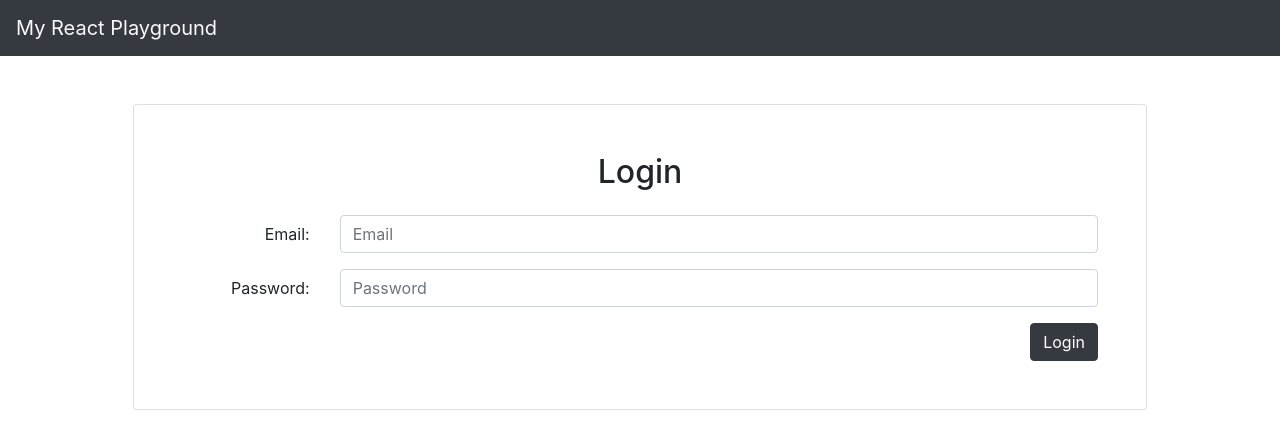
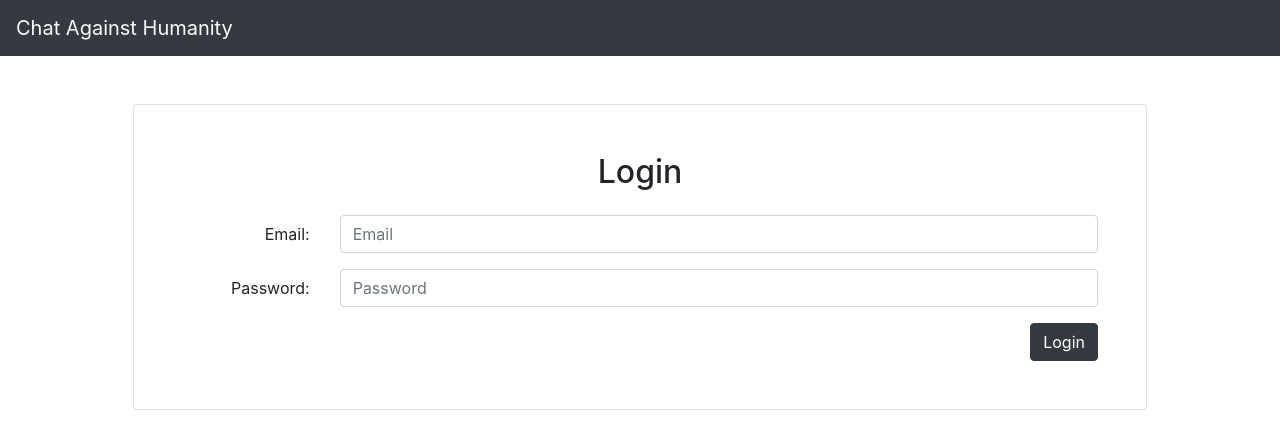
Before and after one commit to emillen/react-chat-app, a React (Create React App) app in the folder client/: page /login in a window 1280 px wide. Shown: the top 446 px of the page. Built offline with nearby package versions, Linux system fonts and the light colour scheme.

Commit message:
small changes

```diff
--- a/client/src/components/ChatList.jsx
+++ b/client/src/components/ChatList.jsx
@@ -20,7 +20,7 @@ const ChatListItem = ({ title, usercount, date, active }) => {
   return (
     <a className={"list-group-item list-group-item-action" + (active ? " bg-dark text-light" : "")}>
       <h5>{title}</h5>
-      <small>Usercount: {usercount}, last update: date.toString()</small>
+      <small>Usercount: {usercount}</small>
     </a>
   );
 };
--- a/client/src/components/Nav.jsx
+++ b/client/src/components/Nav.jsx
@@ -4,7 +4,7 @@ import { PropTypes } from "prop-types";
 const Nav = ({ isAuthenticated, logout }) => {
   return (
     <nav style={{height: "7vh"}} className="navbar navbar-dark bg-dark text-light justify-content-between">
-      <a className="navbar-brand">My React Playground</a>
+      <a className="navbar-brand">Chat Against Humanity</a>
       {isAuthenticated && (
         <button onClick={logout} className="btn btn-dark">
           LogOut
```
